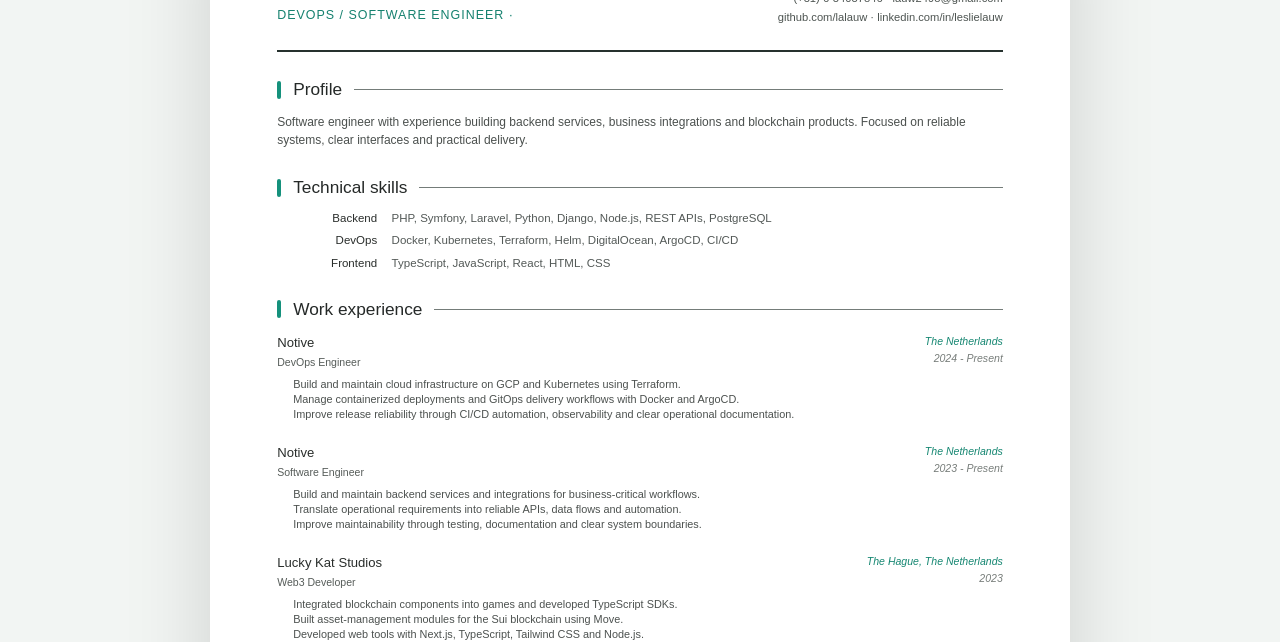
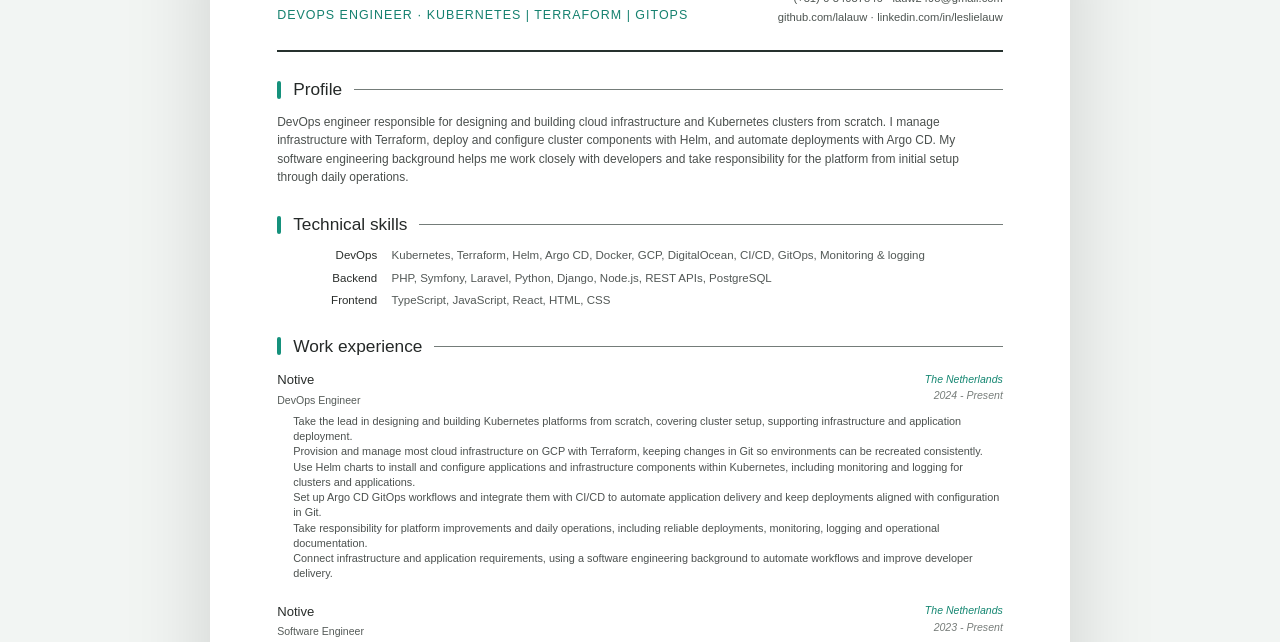
Before and after one commit to LALauw/portfolio-2023, an Astro site: page /cv in a window 1280 px wide. Shown: the part 316-958 px from the top of the page. Built offline with nearby package versions, Linux system fonts and the light colour scheme; Astro itself is replaced by a stand-in of ours.

Commit message:
Focus generated CV on DevOps responsibilities

```diff
--- a/scripts/generate-cv.mjs
+++ b/scripts/generate-cv.mjs
@@ -7,6 +7,8 @@ const root = path.resolve(path.dirname(fileURLToPath(import.meta.url)), "..");
 const readJson = (filename) => JSON.parse(fs.readFileSync(path.join(root, "src", "data", filename), "utf8"));
 const site = readJson("site.json");
 const cv = readJson("cv.json");
+const role = cv.role ?? site.role;
+const specialism = cv.specialism ?? site.specialism;
 const allExperience = readJson("experience.json");
 const experience = cv.experienceSlugs.flatMap((slug) => allExperience.filter((job) => job.slug === slug));
 const output = path.join(root, "public", cv.filename);
@@ -20,13 +22,13 @@ const left = 52;
 const right = 52;
 const contentWidth = pageWidth - left - right;
 
-const doc = new PDFDocument({ size: "A4", margins: { top: 44, bottom: 42, left, right }, bufferPages: true, info: { Title: `${site.name} - Curriculum Vitae`, Author: site.name, Subject: `${site.role} - ${site.specialism}` } });
+const doc = new PDFDocument({ size: "A4", margins: { top: 44, bottom: 42, left, right }, bufferPages: true, info: { Title: `${site.name} - Curriculum Vitae`, Author: site.name, Subject: `${role} - ${specialism}` } });
 doc.pipe(fs.createWriteStream(output));
 
 function header() {
   doc.fillColor(text).font("Helvetica").fontSize(28).text("Leslie A. ", left, 45, { continued: true });
   doc.font("Helvetica-Bold").text("Lauw");
-  doc.moveDown(.25).fillColor(teal).font("Helvetica-Bold").fontSize(8.5).text(`${site.role.toUpperCase()}  -  ${site.specialism.toUpperCase()}`, { characterSpacing: .65 });
+  doc.moveDown(.25).fillColor(teal).font("Helvetica-Bold").fontSize(8.5).text(`${role.toUpperCase()}  -  ${specialism.toUpperCase()}`, { characterSpacing: .65 });
   const contact = `${site.location}\n${site.phone}  -  ${site.email}\ngithub.com/lalauw  -  linkedin.com/in/leslielauw`;
   doc.fillColor(muted).font("Helvetica").fontSize(7.5).text(contact, 315, 45, { width: 228, align: "right", lineGap: 2 });
   const y = 96;
--- a/src/data/cv.json
+++ b/src/data/cv.json
@@ -1,10 +1,12 @@
 {
   "filename": "Leslie_Lauw_Resume.pdf",
-  "profile": "Software engineer with experience building backend services, business integrations and blockchain products. Focused on reliable systems, clear interfaces and practical delivery.",
-  "experienceSlugs": ["notive", "lucky-kat", "koios", "methylium", "de-beren"],
+  "role": "DevOps Engineer",
+  "specialism": "Kubernetes | Terraform | GitOps",
+  "profile": "DevOps engineer responsible for designing and building cloud infrastructure and Kubernetes clusters from scratch. I manage infrastructure with Terraform, deploy and configure cluster components with Helm, and automate deployments with Argo CD. My software engineering background helps me work closely with developers and take responsibility for the platform from initial setup through daily operations.",
+  "experienceSlugs": ["notive", "lucky-kat", "koios"],
   "skills": {
+    "DevOps": ["Kubernetes", "Terraform", "Helm", "Argo CD", "Docker", "GCP", "DigitalOcean", "CI/CD", "GitOps", "Monitoring & logging"],
     "Backend": ["PHP", "Symfony", "Laravel", "Python", "Django", "Node.js", "REST APIs", "PostgreSQL"],
-    "DevOps": ["Docker", "Kubernetes", "Terraform", "Helm", "DigitalOcean", "ArgoCD", "CI/CD"],
     "Frontend": ["TypeScript", "JavaScript", "React", "HTML", "CSS"]
   },
   "education": [
--- a/src/data/experience.json
+++ b/src/data/experience.json
@@ -8,11 +8,14 @@
     "link": "https://www.notive.nl/",
     "summary": "Since July 2024, taking the lead in DevOps with a focus on Infrastructure as Code, cloud infrastructure, and Kubernetes platform engineering.",
     "highlights": [
-      "Build and maintain cloud infrastructure on GCP and Kubernetes using Terraform.",
-      "Manage containerized deployments and GitOps delivery workflows with Docker and ArgoCD.",
-      "Improve release reliability through CI/CD automation, observability and clear operational documentation."
+      "Take the lead in designing and building Kubernetes platforms from scratch, covering cluster setup, supporting infrastructure and application deployment.",
+      "Provision and manage most cloud infrastructure on GCP with Terraform, keeping changes in Git so environments can be recreated consistently.",
+      "Use Helm charts to install and configure applications and infrastructure components within Kubernetes, including monitoring and logging for clusters and applications.",
+      "Set up Argo CD GitOps workflows and integrate them with CI/CD to automate application delivery and keep deployments aligned with configuration in Git.",
+      "Take responsibility for platform improvements and daily operations, including reliable deployments, monitoring, logging and operational documentation.",
+      "Connect infrastructure and application requirements, using a software engineering background to automate workflows and improve developer delivery."
     ],
-    "stack": ["Kubernetes", "Terraform", "GCP", "ArgoCD", "Docker", "CI/CD"],
+    "stack": ["Kubernetes", "Terraform", "Helm", "GCP", "Argo CD", "Docker", "CI/CD", "GitOps"],
     "focus": "Platform & DevOps"
   },
   {
@@ -22,9 +25,9 @@
     "period": "2023 - Present",
     "location": "The Netherlands",
     "link": "https://www.notive.nl/",
-    "summary": "Backend services and integrations that connect business-critical systems and reduce manual operations.",
+    "summary": "Backend services and integrations that connect core business systems and reduce manual operations.",
     "highlights": [
-      "Build and maintain backend services and integrations for business-critical workflows.",
+      "Build and maintain backend services and integrations for core business workflows.",
       "Translate operational requirements into reliable APIs, data flows and automation.",
       "Improve maintainability through testing, documentation and clear system boundaries."
     ],
@@ -41,7 +44,7 @@
     "summary": "Blockchain functionality and developer tooling for consumer-facing game products.",
     "highlights": [
       "Integrated blockchain components into games and developed TypeScript SDKs.",
-      "Built asset-management modules for the Sui blockchain using Move.",
+      "Built modules for managing assets on the Sui blockchain using Move.",
       "Developed web tools with Next.js, TypeScript, Tailwind CSS and Node.js."
     ],
     "stack": ["TypeScript", "Node.js", "Move", "Sui", "Next.js"],
--- a/src/pages/cv.astro
+++ b/src/pages/cv.astro
@@ -14,7 +14,7 @@ const cvExperience = cv.experienceSlugs.flatMap((slug) => experience.filter((job
   </div>
   <article class="cv-sheet" data-reveal>
     <header class="cv-header">
-      <div><h1>Leslie A. <strong>Lauw</strong></h1><p>{site.role} · {site.specialism}</p></div>
+      <div><h1>Leslie A. <strong>Lauw</strong></h1><p>{cv.role ?? site.role} · {cv.specialism ?? site.specialism}</p></div>
       <address>{site.location}<br />{site.phone} · {site.email}<br />github.com/lalauw · linkedin.com/in/leslielauw</address>
     </header>
     <section class="cv-section"><h2>Profile</h2><p>{cv.profile}</p></section>
```
Also changed, not shown: 1 other file.
